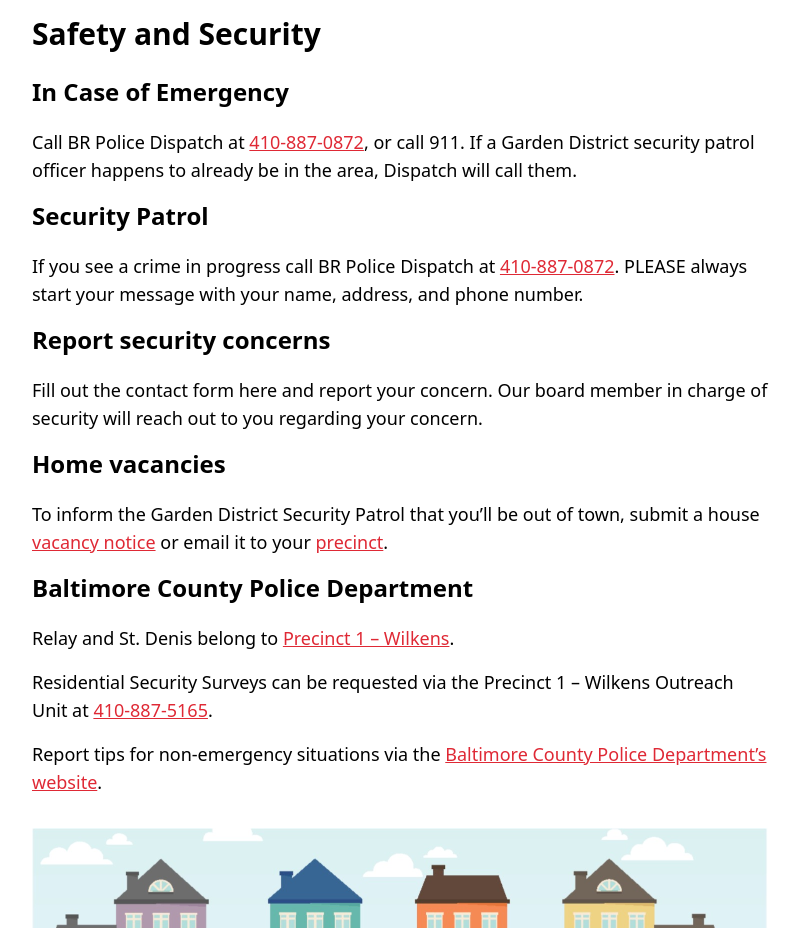
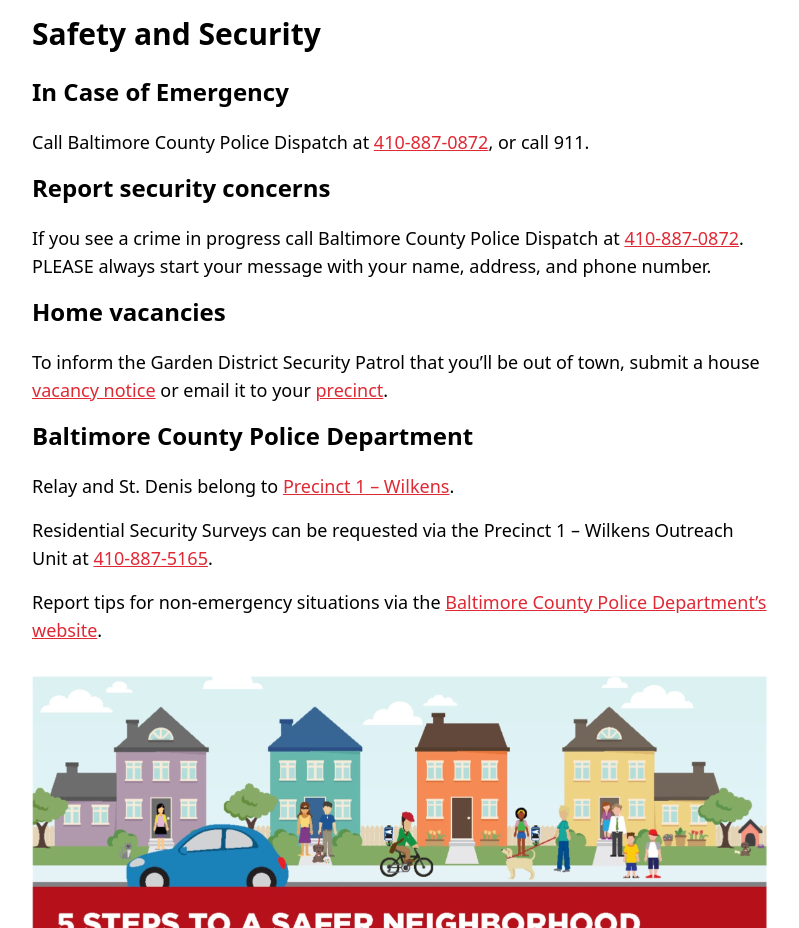
Before and after one commit to Relay-Maryland/relaymaryland.com, an Astro site: page /resources in a window 1280 px wide. Shown: the part 1140-2068 px from the top of the page, without its empty margins (240-1039 px from the left). Built offline with nearby package versions, Linux system fonts and the light colour scheme; Astro itself is replaced by a stand-in of ours.

Commit message:
Update resources.md

```diff
--- a/src/pages/resources.md
+++ b/src/pages/resources.md
@@ -30,15 +30,11 @@
 
 ### In Case of Emergency
 
-Call BR Police Dispatch at [410-887-0872](tel:410-887-0872), or call 911. If a Garden District security patrol officer happens to already be in the area, Dispatch will call them.
-
-### Security Patrol
-
-If you see a crime in progress call BR Police Dispatch at [410-887-0872](tel:410-887-0872). PLEASE always start your message with your name, address, and phone number.
+Call Baltimore County Police Dispatch at [410-887-0872](tel:410-887-0872), or call 911.
 
 ### Report security concerns
 
-Fill out the contact form here and report your concern. Our board member in charge of security will reach out to you regarding your concern.
+If you see a crime in progress call Baltimore County Police Dispatch at [410-887-0872](tel:410-887-0872). PLEASE always start your message with your name, address, and phone number.
 
 ### Home vacancies
 
```
